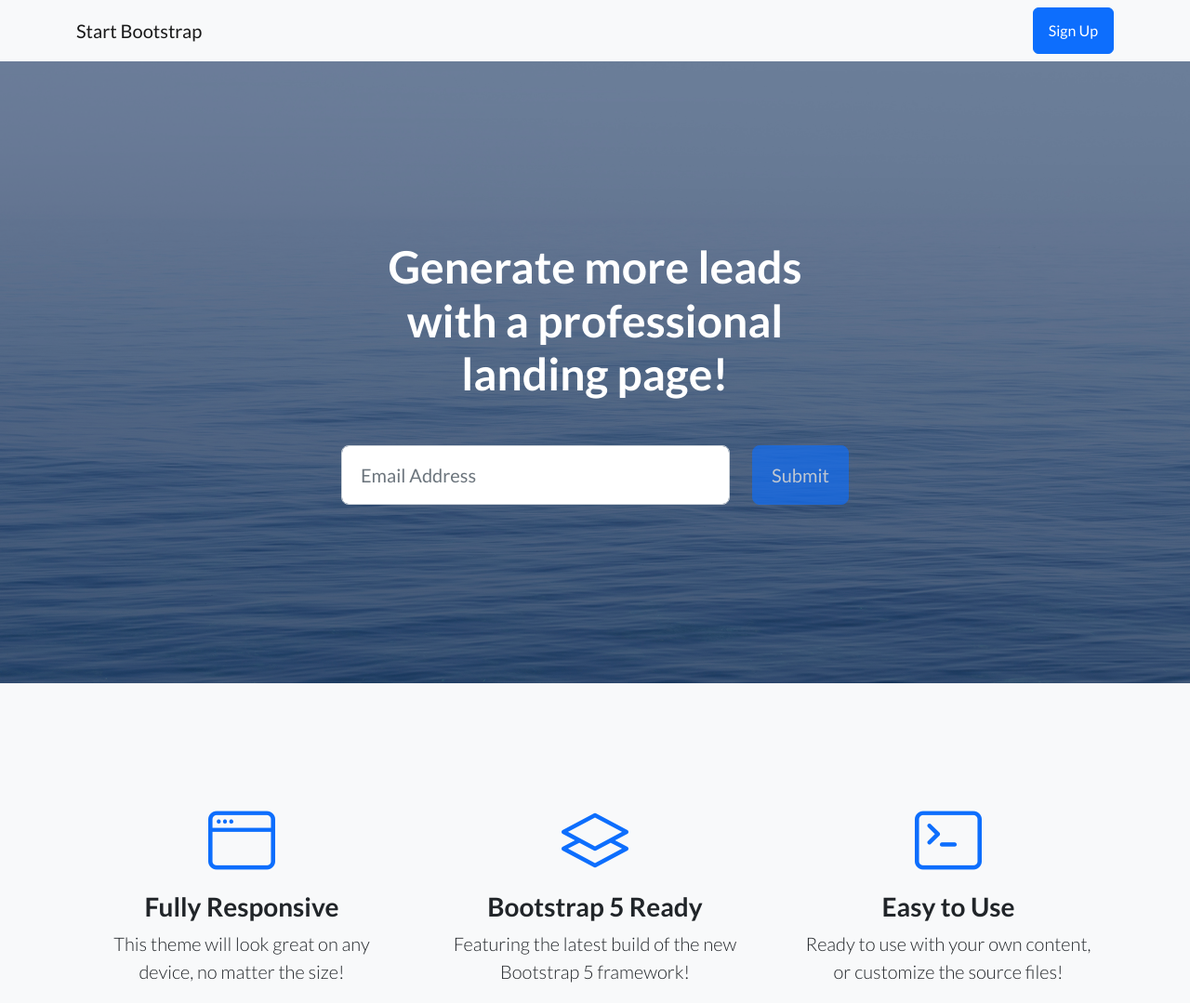
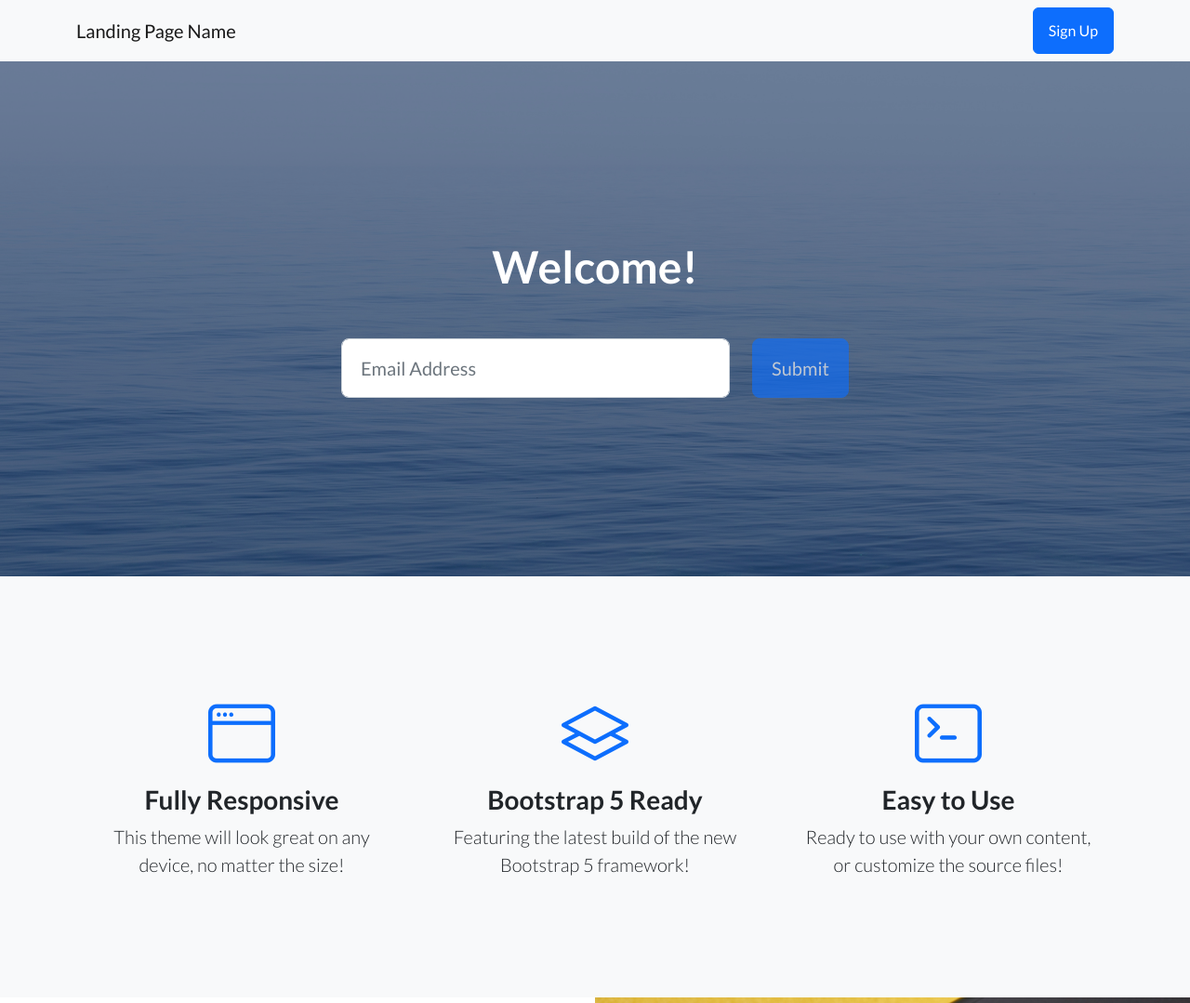
Before and after one commit to nicolasestrem/startbootstrap-landing-page-gh-pages, a plain HTML site: page index.html in a window 1280 px wide. Shown: the top 1079 px of the page at 93% size. Drawn offline with nearby package versions, Linux system fonts and the light colour scheme.

Commit message:
Commit One

```diff
--- a/index.html
+++ b/index.html
@@ -19,7 +19,7 @@
         <!-- Navigation-->
         <nav class="navbar navbar-light bg-light static-top">
             <div class="container">
-                <a class="navbar-brand" href="#!">Start Bootstrap</a>
+                <a class="navbar-brand" href="#!">Landing Page Name</a>
                 <a class="btn btn-primary" href="#signup">Sign Up</a>
             </div>
         </nav>
@@ -30,7 +30,7 @@
                     <div class="col-xl-6">
                         <div class="text-center text-white">
                             <!-- Page heading-->
-                            <h1 class="mb-5">Generate more leads with a professional landing page!</h1>
+                            <h1 class="mb-5">Welcome!</h1>
                             <!-- Signup form-->
                             <!-- * * * * * * * * * * * * * * *-->
                             <!-- * * SB Forms Contact Form * *-->
```
